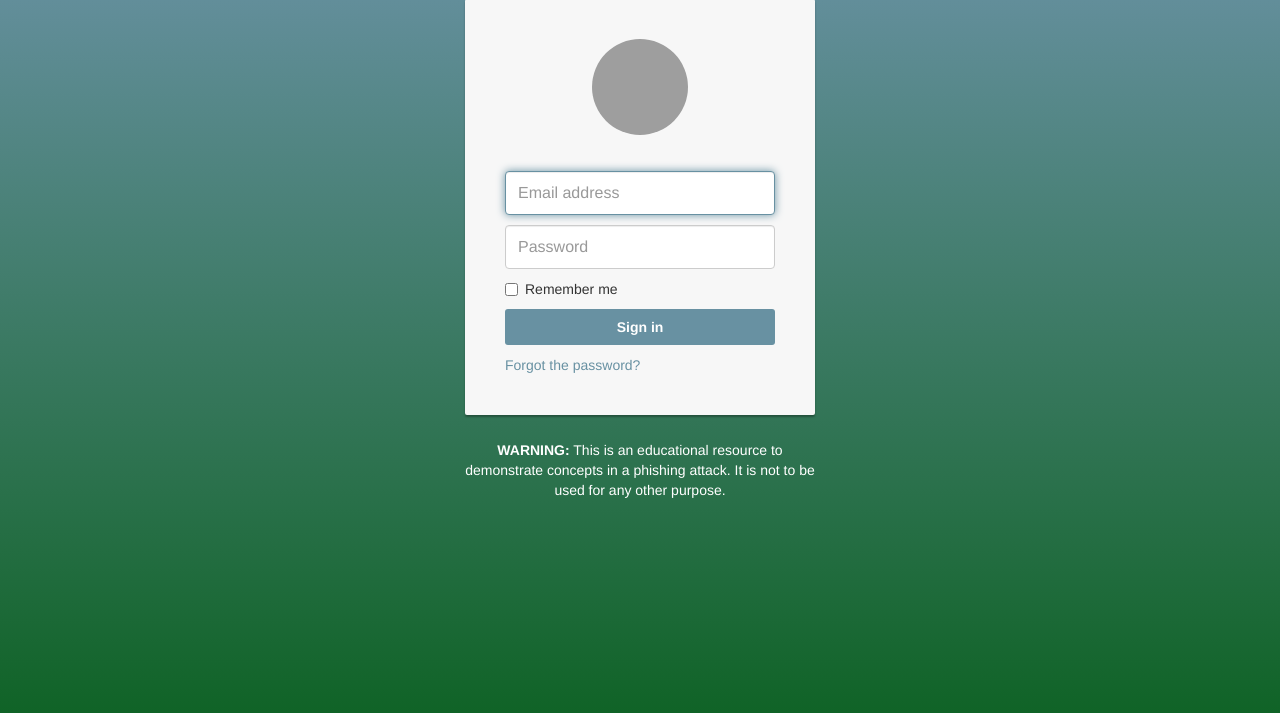
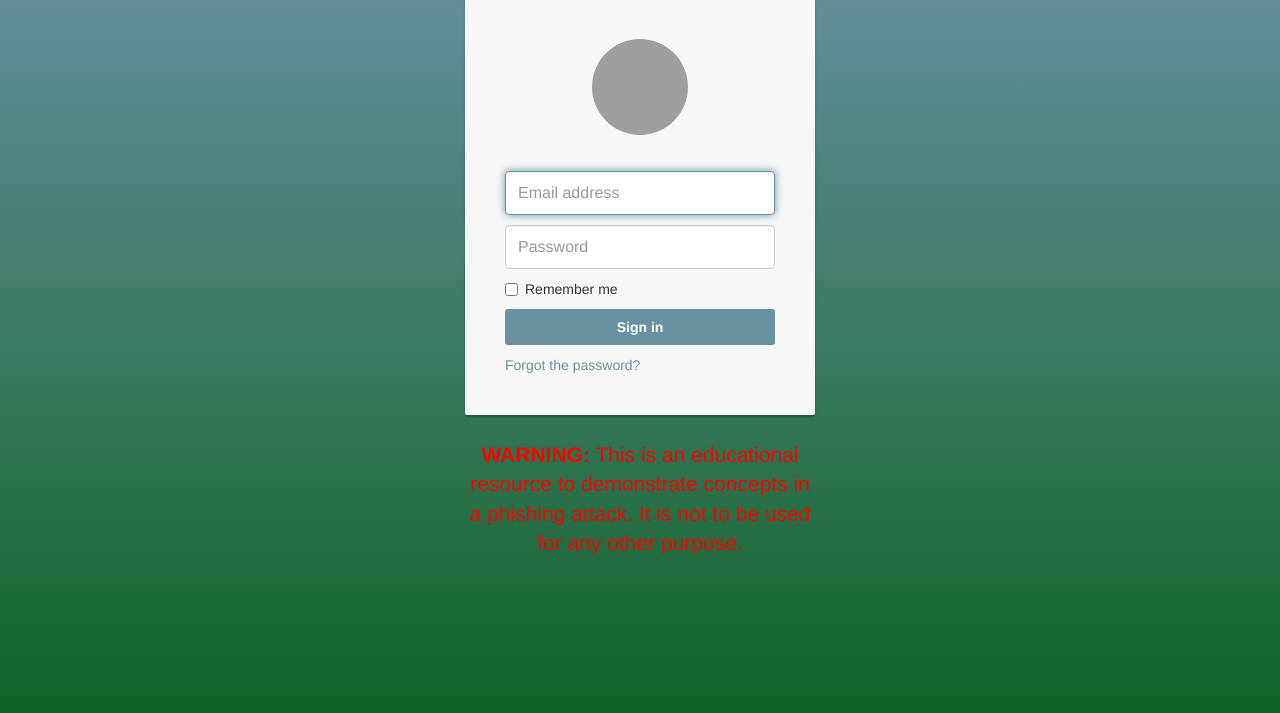
Before and after one commit to umisc/phishing, a Flask app: page / in a window 1280 px wide. Shown: the part 51-764 px from the top of the page. Run offline with Flask 2, Linux system fonts and the light colour scheme; some libraries are stand-ins or nearby versions; grey boxes are pictures that could not be loaded.

Commit message:
Make phishing disclaimer more obvious

```diff
--- a/legitbank.org/templates/login.html
+++ b/legitbank.org/templates/login.html
@@ -38,7 +38,7 @@
 
     <div class="col-xs-4"></div>
     <div class="col-xs-4">
-      <p class="text-center" style="color: white">
+      <p class="text-center lead" style="color: red">
         <b>WARNING:</b> This is an educational resource to demonstrate concepts in a phishing attack. It is not to be used for any other purpose.
       </p>
     </div>
```
